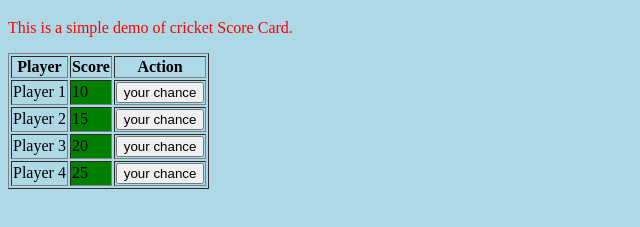
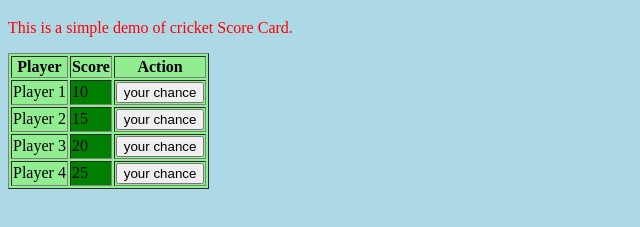
Before and after one commit to gangwarabhay/CodingWorkxDemo, a plain HTML site: page index.html in a window 1280 px wide. Shown: the part 61-288 px from the top of the page, without its empty margins (0-640 px from the left). Drawn offline with Linux system fonts and the light colour scheme.

Commit message:
latest commit

```diff
--- a/index.css
+++ b/index.css
@@ -1,7 +1,9 @@
 body {
   background-color: lightblue;
 }
-
+#table{
+  background-color: lightgreen;
+}
 h1 {
   color: navy;
   margin-left: 20px;
--- a/index.html
+++ b/index.html
@@ -11,7 +11,7 @@
 <body>
     <h1>Demo Of Git</h1>
     <p>This is a simple demo of cricket Score Card.</p>
-    <table border="1">
+    <table id="table" border="1">
         <tr>
             <th>Player</th>
             <th>Score</th>
@@ -40,4 +40,5 @@
     </table>
     <script src="index.js"></script>
 </body>
+
 </html>
```
Also changed, not shown: index.js (+4 -7 lines).
